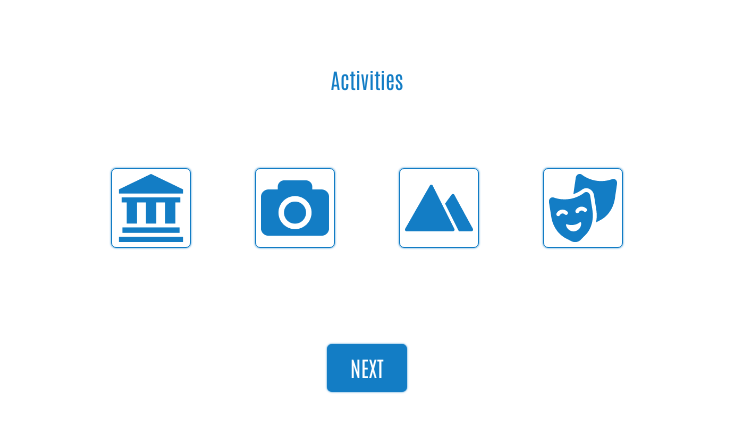
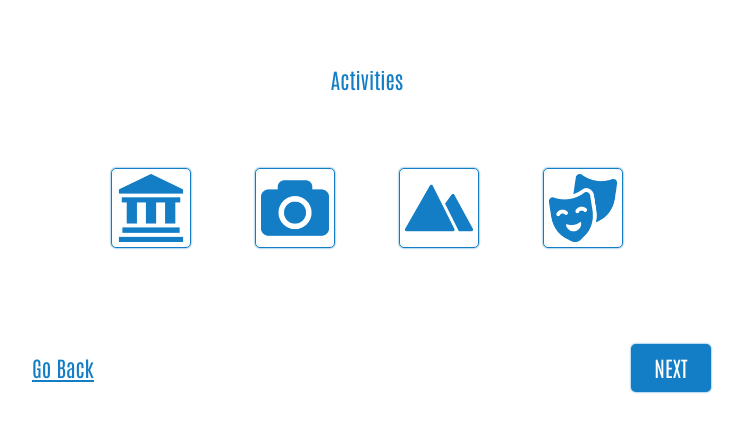
Before and after one commit to GastroHack/Futourist, a React (Create React App) app in the folder frontend/: page /activities in a window 1280 px wide. Shown: the top 432 px of the page, without its empty margins (273-1016 px from the left). Built offline with nearby package versions, Linux system fonts and the light colour scheme.

Commit message:
chore:  add back link

```diff
--- a/frontend/src/components/Form/components/Activities/Activities.js
+++ b/frontend/src/components/Form/components/Activities/Activities.js
@@ -28,6 +28,9 @@ const Activities = () => {
         </div>
       </div>
       <div className="buttonWrapper">
+        <button className="goToBack">
+          <Link to="/typeOfTravel">Go back</Link>
+        </button>
         <button className="next">
           <Link to="/activities">NEXT</Link>
         </button>
--- a/frontend/src/components/Form/components/GeneralInfo/GeneralInfo.css
+++ b/frontend/src/components/Form/components/GeneralInfo/GeneralInfo.css
@@ -57,6 +57,16 @@ input[type="range"]::-webkit-slider-thumb {
   box-shadow: 0px 0px 2px #137dc5;
 }
 
+.goToBack {
+  color: #137dc5;
+  margin: 4rem auto 0 auto;
+  width: 5rem;
+  height: 3rem;
+  border-radius: 5px;
+  text-decoration: underline;
+  text-transform: capitalize;
+}
+
 .buttonWrapper {
   display: flex;
   justify-content: center;
--- a/frontend/src/components/Form/components/GeneralInfo/GeneralInfo.js
+++ b/frontend/src/components/Form/components/GeneralInfo/GeneralInfo.js
@@ -1,4 +1,4 @@
-import React, { useState, useEffect } from "react";
+import React, { useState } from "react";
 import { Link } from "react-router-dom";
 import "./GeneralInfo.css";
 
--- a/frontend/src/components/Form/components/TypeOfTravel/TypeOfTravel.js
+++ b/frontend/src/components/Form/components/TypeOfTravel/TypeOfTravel.js
@@ -28,6 +28,9 @@ const TypeOfTravel = () => {
         </div>
       </div>
       <div className="buttonWrapper">
+        <button className="goToBack">
+          <Link to="/form">Go back</Link>
+        </button>
         <button className="next">
           <Link to="/activities">NEXT</Link>
         </button>
```
